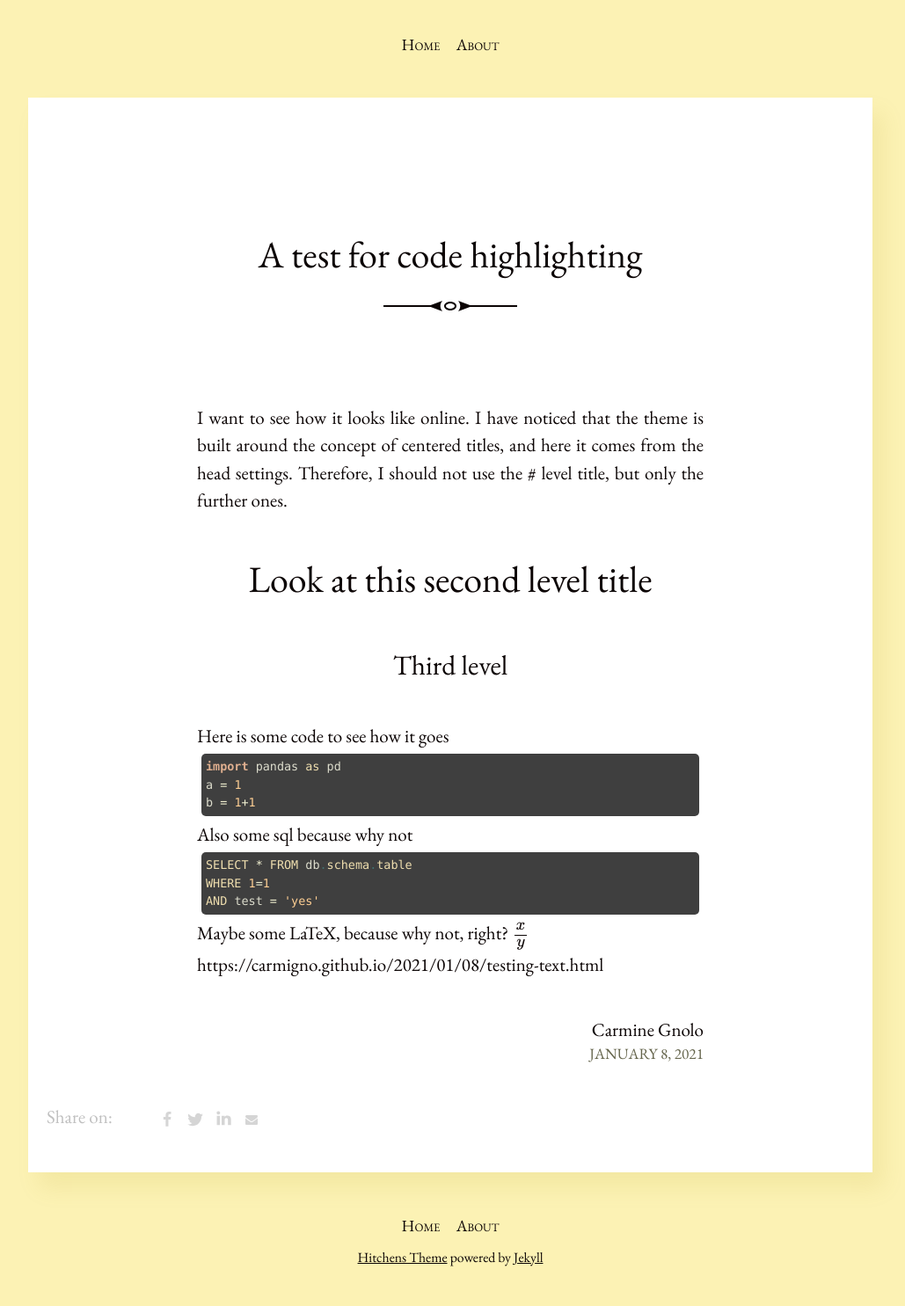
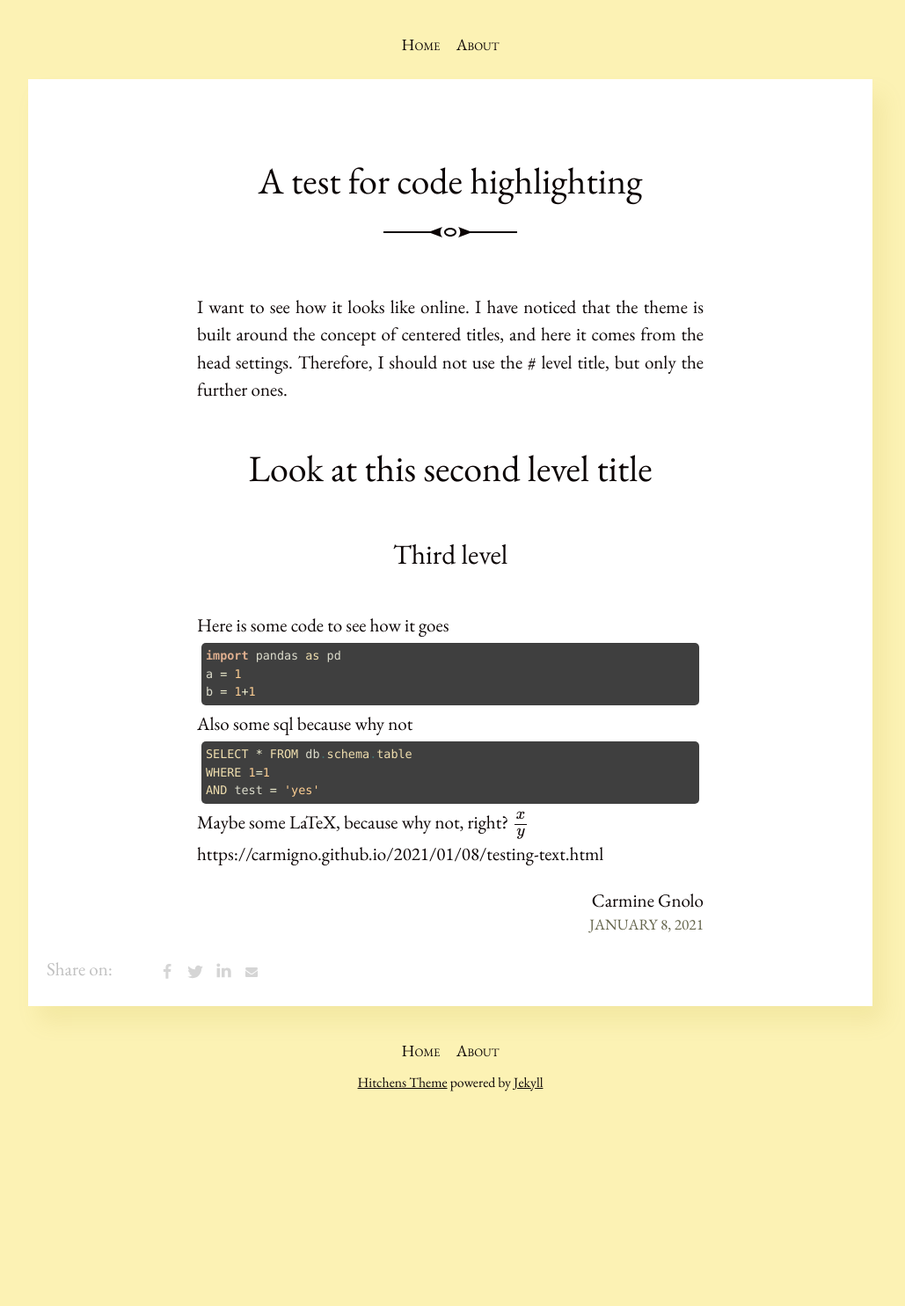
Before and after one commit to carmigno/carmigno.github.io, a Jekyll site: the page built from _posts/2021-01-08-testing-text.md, in a window 1280 px wide. Shown: the whole page at 88% size, without its empty margins (128-1157 px from the left). Built offline with Jekyll 4.4.1, drawn with Linux system fonts in a browser that asks for light colours; formulas are drawn with MathJax 3; after the commit the page ends 1286 px from its top, so only the background shows below that.

Commit message:
Reduced more margins

```diff
--- a/_sass/_article.scss
+++ b/_sass/_article.scss
@@ -1,8 +1,8 @@
 .post {
   background: white;
-  margin: 2em auto;
+  margin: 1em auto;
   max-width: 60rem;
-  padding: 2em 0;
+  padding: 1em 0;
   box-shadow: 12px 18px 24px rgba(darken($brand-color, 50%), .1);
 }
 
@@ -16,7 +16,7 @@
 .post > h1 {
   font-size: 2em;
   max-width: 48rem;
-  padding: 2em 1em;
+  padding: 1em 0.5em;
   text-align: center;
 }
 
@@ -46,12 +46,12 @@
 }
 
 .post-content:first-child {
-  margin-top: 4em;
+  margin-top: 2em;
 }
 
 .post-meta {
-  margin-bottom: 2em;
-  margin-top: 2em;
+  margin-bottom: 1em;
+  margin-top: 1em;
   text-align: right;
 }
 
```
